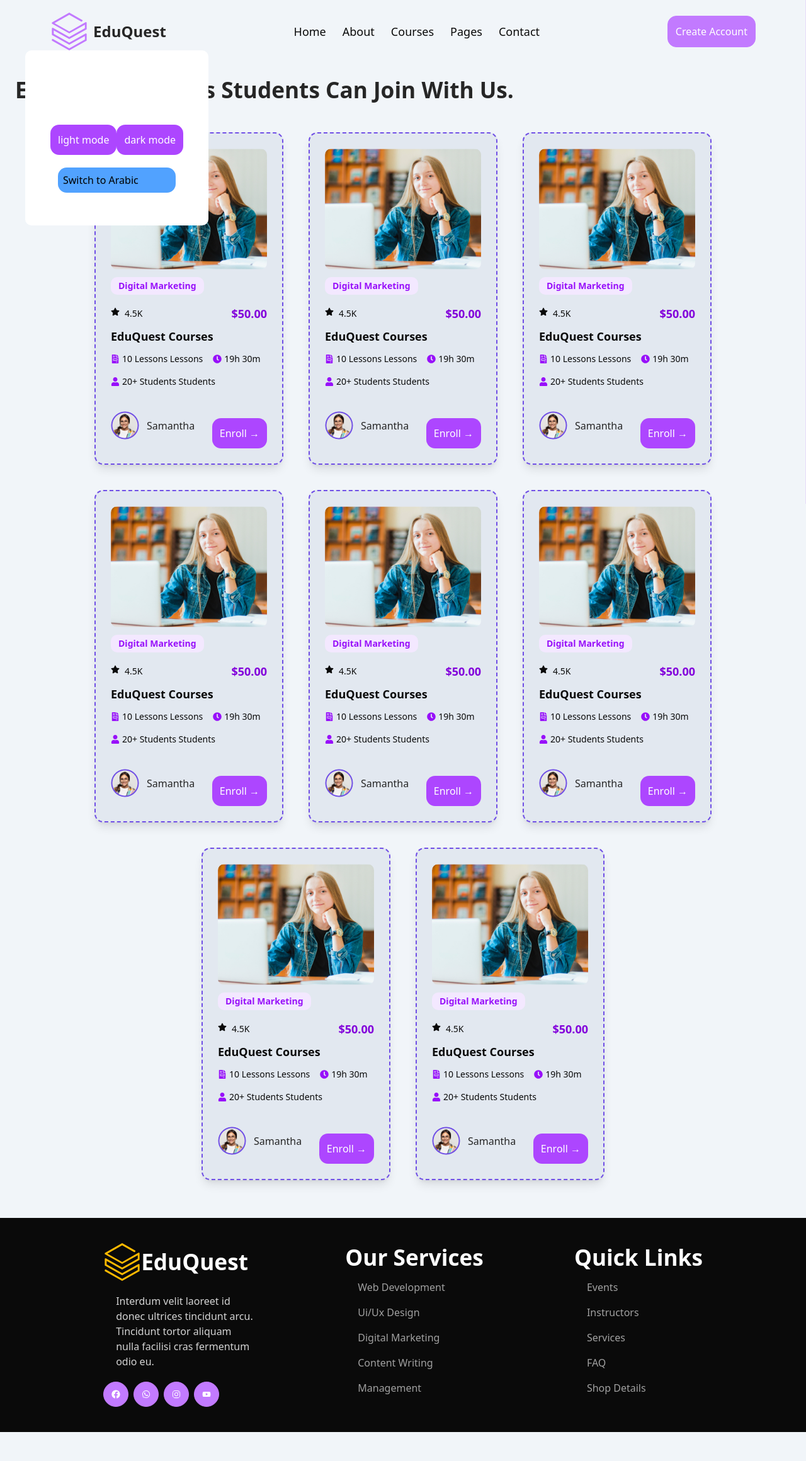
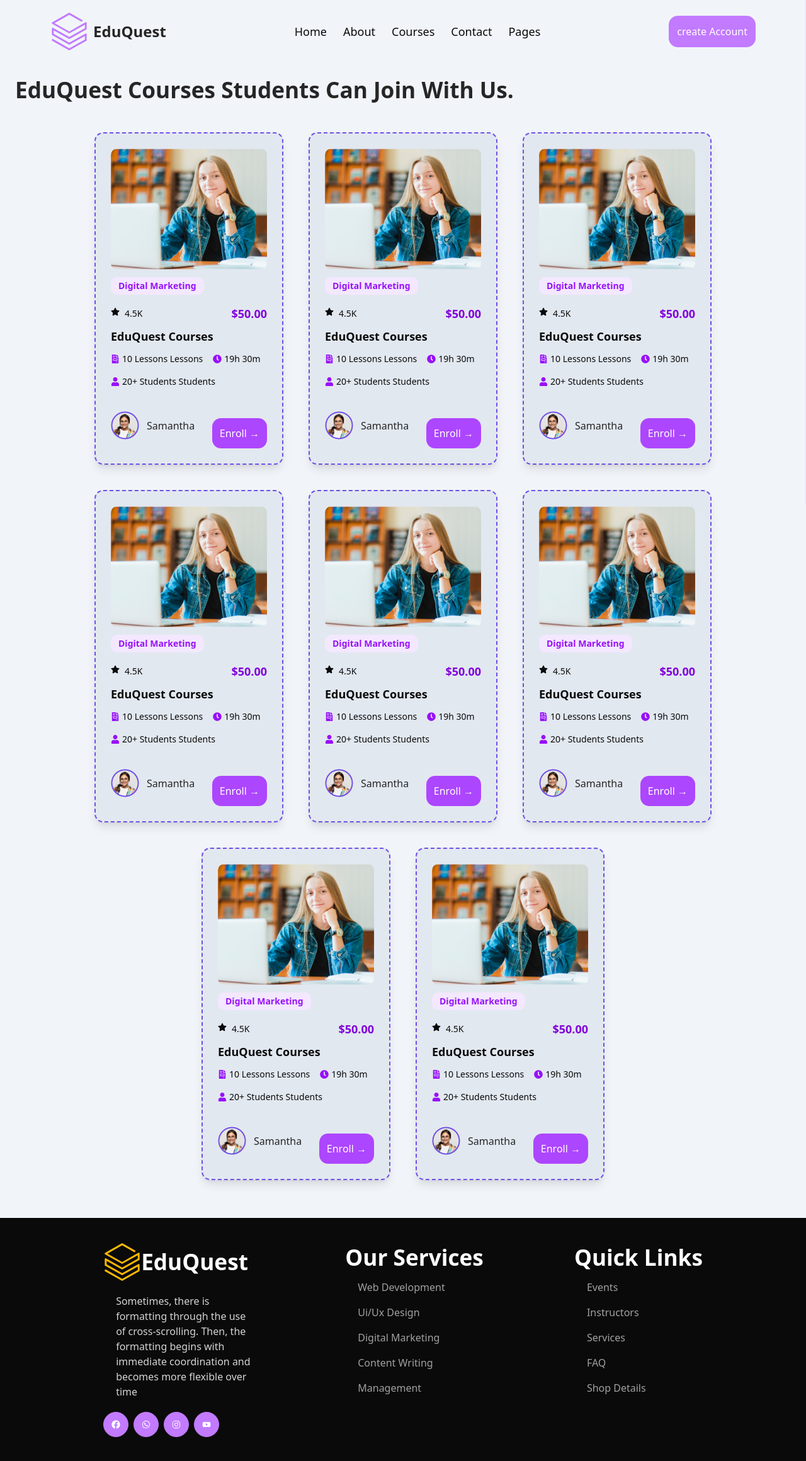
Before and after one commit to ibrahimwael951/Educational-platform, a Next.js app: page /en/courses in a window 1280 px wide. Shown: the whole page at 63% size. Before the commit the page ends 2274 px from the top, so only its background shows below. Built offline with nearby package versions, Linux system fonts and the light colour scheme.

Commit message:
translate nav&footer and edit dir

```diff
--- a/messages/ar.json
+++ b/messages/ar.json
@@ -5,6 +5,34 @@
   "HomePage": {
     "title": "العربية",
     "description": "هذه هي الصفحة الرئيسية للتطبيق."
+  },
+  "navbar": {
+    "title": "EduQuest",
+    "home": "الصفحة الرئيسية",
+    "contact": "تواصل معنا ",
+    "about": "حول",
+    "courses": "دورات",
+    "pages": "صفحات",
+    "create-account": "انشاء حساب"
+  },
+  "footer": {
+    "description":"أحيانًا يكون هناك تنسيق من خلال استخدام التمرير المتقاطع. ثم، يبدأ التنسيق مع التنسيق الفوري ويصبح أكثر مرونة مع مرور الوقت.",
+    "Quick_Links": {
+      "title": "الروابط السريعة",
+      "Events": "الفعاليات",
+      "Instructors": "المعلمين",
+      "Services": "الخدمات",
+      "FAQ": "الأسئلة الشائعة",
+      "Shop-Details": "تفاصيل المتجر"
+    },
+    "our_services": {
+      "title": "خدماتنا",
+      "Web-Development": "تطوير الويب",
+      "Ui/Ux": "تصميم واجهات المستخدم وتجربة المستخدم",
+      "Digital-Marketing": "التسويق الرقمي",
+      "Content-Writing": "كتابة المحتوى",
+      "Management": "الإدارة"
+    }
   },
   "HeroSection": {
     "welcome": "مرحبًا بك في دورات إيديوقيست عبر الإنترنت",
@@ -84,8 +112,14 @@
   },
   "SkillsSection": {
     "skills": {
-              "successfullyTrained": { "number": "٣ آلاف+", "text": "تم التدريب بنجاح" },
-              "classesCompleted": { "number": "١٥ ألف+", "text": "عدد الدورات المكتملة" },
+      "successfullyTrained": {
+        "number": "٣ آلاف+",
+        "text": "تم التدريب بنجاح"
+      },
+      "classesCompleted": {
+        "number": "١٥ ألف+",
+        "text": "عدد الدورات المكتملة"
+      },
       "satisfactionRate": { "number": "٩٧ ألف+", "text": "نسبة الرضا" },
       "studentsCommunity": { "number": "١٠٢ ألف+", "text": "مجتمع الطلاب" }
     }
--- a/messages/en.json
+++ b/messages/en.json
@@ -5,6 +5,34 @@
   "HomePage": {
     "title": "English",
     "description": "This is the home page of the application."
+  },
+  "navbar": {
+    "title": "EduQuest",
+    "home": "Home",
+    "contact": "Contact",
+    "about": "About",
+    "courses": "Courses",
+    "pages": "Pages",
+    "create-account": "create Account"
+  },
+  "footer": {
+    "description":"Sometimes, there is formatting through the use of cross-scrolling. Then, the formatting begins with immediate coordination and becomes more flexible over time",
+    "Quick_Links": {
+      "title": "Quick Links",
+      "Events": "Events",
+      "Instructors": "Instructors",
+      "Services": "Services",
+      "FAQ": "FAQ",
+      "Shop-Details": "Shop Details"
+    },
+    "our_services": {
+      "title": "Our Services",
+      "Web-Development": "Web Development",
+      "Ui/Ux": "Ui/Ux Design",
+      "Digital-Marketing": "Digital Marketing",
+      "Content-Writing": "Content Writing",
+      "Management": "Management"
+    }
   },
   "HeroSection": {
     "welcome": "Welcome EduQuest Online Courses",
@@ -84,7 +112,10 @@
   },
   "SkillsSection": {
     "skills": {
-                "successfullyTrained": { "number": "3K+", "text": "Successfully Trained" },
+      "successfullyTrained": {
+        "number": "3K+",
+        "text": "Successfully Trained"
+      },
       "classesCompleted": { "number": "15K+", "text": "Classes Completed" },
       "satisfactionRate": { "number": "97K+", "text": "Satisfaction Rate" },
       "studentsCommunity": { "number": "102K+", "text": "Students Community" }
--- a/src/Data/Links.json
+++ b/src/Data/Links.json
@@ -1,42 +1,38 @@
 {
   "navbar": [
     {
-      "title": "Home",
+      "title": "home",
       "url": "/"
     },
     {
-      "title": "About",
+      "title": "about",
       "url": "/about"
     },
     {
-      "title": "Courses",
+      "title": "courses",
       "url": "/courses"
     },
     {
-      "title": "Pages",
-      "url": ""
-    },
-    {
-      "title": "Contact",
+      "title": "contact",
       "url": "/contact"
     }
   ],
   "footer": {
     "our_services": [
       {
-        "title": "Web Development",
+        "title": "Web-Development",
         "url": ""
       },
       {
-        "title": "Ui/Ux Design",
+        "title": "Ui/Ux",
         "url": ""
       },
       {
-        "title": " Digital Marketing",
+        "title": "Digital-Marketing",
         "url": ""
       },
       {
-        "title": " Content Writing",
+        "title": "Content-Writing",
         "url": ""
       },
       {
@@ -62,7 +58,7 @@
             "url": "/faq"
         },
         {
-          "title": "Shop Details",
+          "title": "Shop-Details",
           "url": "/"
       }
     ]
--- a/src/app/[locale]/layout.tsx
+++ b/src/app/[locale]/layout.tsx
@@ -19,8 +19,9 @@ export const metadata: Metadata = {
 //components
 import Navbar from "@/components/navbar";
 import Footer from "@/components/footer";
-// testing
-import Testing from "@/components/testing";
+
+//use that while u make testing
+// import Testing from "@/components/testing";
 
 export default async function RootLayout({
   children,
@@ -37,7 +38,7 @@ export default async function RootLayout({
   console.log(locale);
 
   return (
-    <html lang={locale} suppressHydrationWarning>
+    <html lang={locale} dir={locale ==="en"? "ltr":"rtl"} suppressHydrationWarning>
       <meta name="viewport" content="width=device-width, initial-scale=1.0" />
       <body>
         <NextIntlClientProvider>
@@ -48,7 +49,7 @@ export default async function RootLayout({
             disableTransitionOnChange
           >
             <Navbar />
-            <Testing />
+            {/* <Testing /> */}
             {children}
             <Footer />
           </ThemeProvider>
--- a/src/components/footer.tsx
+++ b/src/components/footer.tsx
@@ -1,3 +1,6 @@
+"use client";
+import { useTranslations } from "next-intl";
+
 //icons
 import { SiDatabricks } from "react-icons/si";
 import { FaFacebook } from "react-icons/fa";
@@ -6,47 +9,43 @@ import { IoLogoWhatsapp } from "react-icons/io5";
 import { IoLogoInstagram } from "react-icons/io5";
 import { TiSocialYoutube } from "react-icons/ti";
 
-
 //data
 import data from "@/Data/Links.json";
 import Link from "next/link";
 
 const Footer = () => {
-
-    const socialStyle ="w-10 border border-purple-400 p-3 rounded-full text-white bg-purple-400 hover:text-purple-400 hover:bg-transparent duration-150 cursor-pointer"
+  const t = useTranslations("footer");
+  const socialStyle =
+    "w-10 border border-purple-400 p-3 rounded-full text-white bg-purple-400 hover:text-purple-400 hover:bg-transparent duration-150 cursor-pointer";
 
   return (
     <section className="p-10 bg-neutral-950 flex flex-col text-center justify-center items-center md:text-start md:flex-row md:justify-evenly md:items-start gap-20 lg:gap-5 ">
-
       <div className="flex flex-col gap-5">
         <div className="flex items-center ">
           <SiDatabricks className="w-15 text-amber-400" size="100%" />
           <h1 className="text-white">EduQuest</h1>
         </div>
         <p className="text-neutral-300 w-60 pl-5">
-          Interdum velit laoreet id donec ultrices tincidunt arcu. Tincidunt
-          tortor aliquam nulla facilisi cras fermentum odio eu.
+       {t("description")}
         </p>
-        <div className="flex gap-2">
-            <FaFacebook className={socialStyle} size="100%"/>
-            <IoLogoWhatsapp className={socialStyle} size="100%"/>
-            <IoLogoInstagram className={socialStyle} size="100%"/>
-            <TiSocialYoutube className={socialStyle} size="100%"/>
-
-
+        <div className="flex items-center gap-2">
+          <FaFacebook className={socialStyle} size="100%" />
+          <IoLogoWhatsapp className={socialStyle} size="100%" />
+          <IoLogoInstagram className={socialStyle} size="100%" />
+          <TiSocialYoutube className={socialStyle} size="100%" />
         </div>
       </div>
 
       <div className="flex flex-col gap-3">
         <h1 className="text-white">our services</h1>
         <div className="flex flex-col gap-4 pl-5">
-            {data.footer.our_services.map((item ,index)=>(
+          {data.footer.our_services.map((item, index) => (
             <Link
               className="text-neutral-400 hover:text-purple-400"
               href={item.url}
               key={index}
             >
-                    {item.title}
+              {t(`our_services.${item.title}`)}
             </Link>
           ))}
         </div>
@@ -54,13 +53,13 @@ const Footer = () => {
       <div className="flex flex-col gap-3">
         <h1 className="text-white">Quick Links</h1>
         <div className="flex flex-col gap-4 pl-5">
-            {data.footer.Quick_Links.map((item ,index)=>(
+          {data.footer.Quick_Links.map((item, index) => (
             <Link
               className="text-neutral-400 hover:text-purple-400"
               href={item.url}
               key={index}
             >
-                    {item.title}
+              {t(`Quick_Links.${item.title}`)}
             </Link>
           ))}
         </div>
@@ -69,4 +68,4 @@ const Footer = () => {
   );
 };
 
-export default Footer ;
+export default Footer;
--- a/src/components/navbar.tsx
+++ b/src/components/navbar.tsx
@@ -1,7 +1,8 @@
 "use client";
 import { useState, useEffect } from "react";
+import { Link } from "@/i18n/navigation";
 
-import { Link } from "@/i18n/navigation";
+import { useTranslations } from "next-intl";
 
 // Icons
 import { SiDatabricks } from "react-icons/si";
@@ -11,6 +12,9 @@ import { CiMenuFries } from "react-icons/ci";
 import data from "@/Data/Links.json";
 
 const Navbar = () => {
+  const t = useTranslations("navbar");
+  const r = useTranslations("footer");
+
   const [isSidebarVisible, setIsSidebarVisible] = useState(false);
   const [isDropdownOpen, setIsDropdownOpen] = useState(false);
   const toggleSidebar = () => {
@@ -32,38 +36,37 @@ const Navbar = () => {
   return (
     <section className="fixed top-0 left-0 w-full px-5 lg:px-20 p-5 flex justify-between Lg:justify-evenly items-center z-50 bg-slate-100 dark:bg-neutral-900 select-none ">
       <div className="flex justify-center gap-2 items-center w-fit ">
-        {/* <Image
-          className="w-15"
-          src="/logo.png"
-          alt="logo"
-          width={100}
-          height={100}
-        /> */}
         <SiDatabricks className="w-15 text-purple-400" size="100%" />
         <Link
           className="text-2xl font-bold text-neutral-800 dark:text-white"
           href="/"
         >
-          EduQuest
+          {t("title")}
         </Link>
       </div>
 
       {/* links */}
       <div className="hidden lg:flex justify-center items-center gap-2">
-        {data.navbar.map((item, index) =>
-          item.title === "Pages" ? (
+        {data.navbar.map((item, index) => (
+          <Link
+            key={index}
+            href={item.url}
+            className="text-lg border border-transparent hover:text-purple-400 hover:border-purple-400 p-2 rounded-xl duration-150"
+          >
+            {t(item.title)}
+          </Link>
+        ))}
         <div
-              key={index}
           className="relative dropdown-container"
           onMouseEnter={() => setIsDropdownOpen(true)}
           onMouseLeave={() => setIsDropdownOpen(false)}
         >
           {/* Pages Link */}
           <Link
-                href={item.url}
+            href=""
             className="text-lg border border-transparent hover:text-purple-400 hover:border-purple-400 p-2 rounded-xl duration-150"
           >
-                {item.title}
+            {t("pages")}
           </Link>
 
           {/* Dropdown Menu */}
@@ -75,29 +78,19 @@ const Navbar = () => {
                   className="p-2 w-full hover:text-purple-400 cursor-pointer"
                   href={item.url}
                 >
-                      {item.title}
+                  {r(`Quick_Links.${item.title}`)}
                 </Link>
               ))}
             </div>
           )}
         </div>
-          ) : (
-            <Link
-              key={index}
-              href={item.url}
-              className="text-lg border border-transparent hover:text-purple-400 hover:border-purple-400 p-2 rounded-xl duration-150"
-            >
-              {item.title}
-            </Link>
-          )
-        )}
       </div>
 
       <Link
         className="hidden lg:inline bg-purple-400 text-white rounded-xl p-3 border border-purple-400 hover:bg-white hover:text-purple-400  duration-150"
         href="/sign in"
       >
-        Create Account
+        {t("create-account")}
       </Link>
 
       <button
@@ -127,7 +120,7 @@ const Navbar = () => {
               key={index}
               href={item.url}
             >
-              {item.title}
+              {t(item.title)}
             </Link>
           ))}
         </div>
```
Lines whose indentation alone changed are shown as unchanged.
